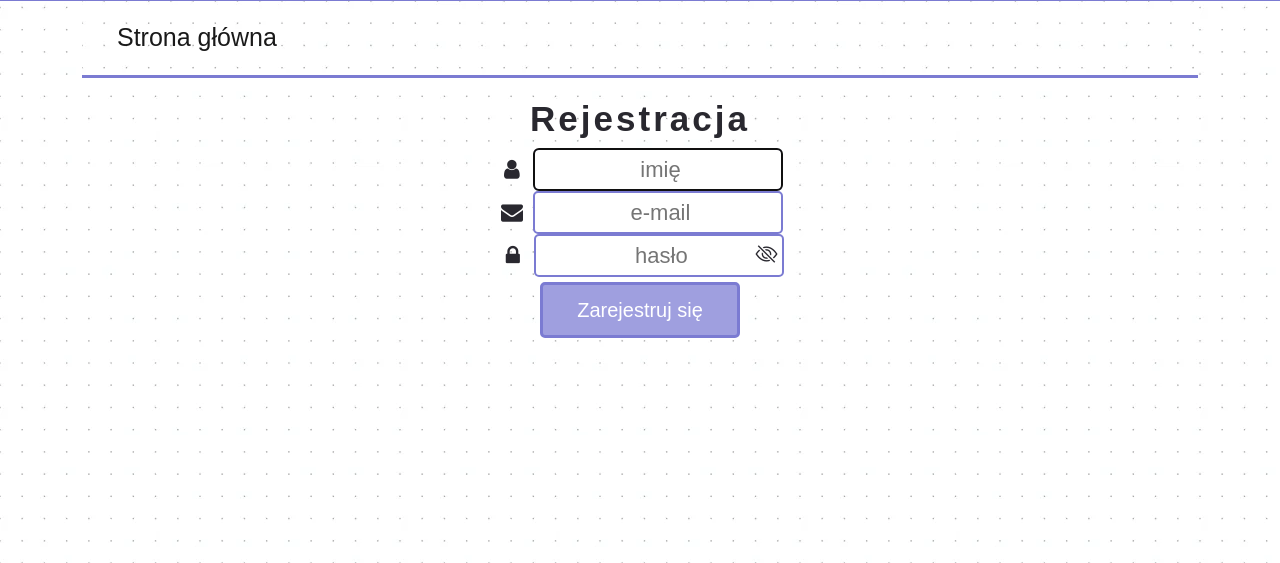
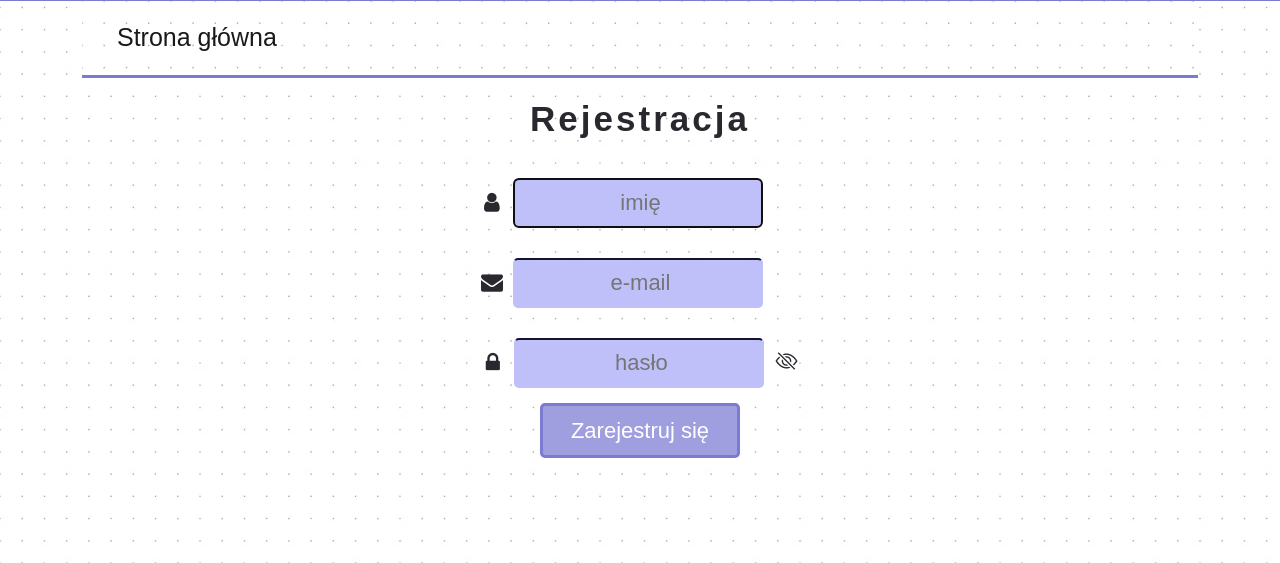
Before and after one commit to Sandra-chemist/Personal_Budget_MVC, a PHP site: page /posts/signup/new in a window 1280 px wide. Shown: the part 237-800 px from the top of the page. Run offline with PHP 8.4, Linux system fonts and the light colour scheme; some libraries are stand-ins or nearby versions; some web fonts are replaced.

Commit message:
styling application

```diff
--- a/App/Views/Signup/activated.html
+++ b/App/Views/Signup/activated.html
@@ -6,6 +6,6 @@
 
 <h3>Rejestracja</h3>
 
-<p>Sukces! Twoje konto jest już aktywne. Teraz możesz <a href="/login"> zalogować się</a>.</p>
+<p>Twoje konto jest już aktywne! Teraz możesz <a href="/login"> zalogować się</a>.</p>
 
 {% endblock %}
--- a/App/Views/Signup/new.html
+++ b/App/Views/Signup/new.html
@@ -14,11 +14,9 @@
 
 {% if user.errors is not empty %}
 <p>Błędy:</p>
-<ul>
     {% for error in user.errors %}
-    <ul>{{ error }}</ul>
+    <li>{{ error }}</li>
     {% endfor %}
-</ul>
 {% endif %}
 
 <form method="post" action="/signup/create" id="formSignup">
--- a/App/Views/Signup/success.html
+++ b/App/Views/Signup/success.html
@@ -6,8 +6,8 @@
 
     <h3>Rejestracja</h3>
 
-    <p>Sukces! Dziękuję za Twoją rejestrację</p>
+    <p>Dziękuję za Twoją rejestrację.</p>
 
-    <p>Proszę sprawdź swoją pocztę email, żeby aktywować konto</p>
+    <p>Proszę, sprawdź swoją pocztę email, żeby aktywować konto.</p>
 
 {% endblock %}
--- a/public/css/styles.css
+++ b/public/css/styles.css
@@ -50,7 +50,8 @@ button{
     width: 200px;
     background-color: #9f9fdf;
     font-size: 22px !important;
-    margin-top: 5px;
+    margin-top: 15px;
+    height: 55px;
 }
 .btn,
 .dropdown-item{
@@ -58,26 +59,44 @@ button{
     border: 3px solid #7b7bd2 !important;
     color: white;
     border-radius: 5px;
-    padding: 10px;
     text-align: center;
     margin-bottom: 5px;
     width: 200px;
-    font-size: 20px !important;
 }
+.dropdown-item{
+    font-size: 22px !important;
+}
+.btn{
+    font-size: 22px;
+
+}
+input[type=text],
+input[type=date],
+input[type=number]{
+    height: 55px;
+}
+
 input[type=text],
 input[type=date],
 input[type=number],
 select,
 .form{
+    background-color: #bfbffa;
     border-radius: 5px;
-    border: 2px solid #7b7bd2;
+    border-color: #393983 transparent transparent transparent;
     padding: 3px;
     padding-left: 7px;
     width: 250px;
-    color: #29282f;
     text-align: center;
 }
 
+#inputEmail,
+#inputPassword,
+#inputName{
+    margin-top: 30px;
+    margin-right: 40px;
+    height: 50px;
+}
 a{
     color: #8383db;
     transition: all .33s ease-in-out;
@@ -92,7 +111,7 @@ a:hover{
 .btn:hover {
     background-color: #8383db !important;
     border: 3px solid #7b7bd2 !important;
-    color: aliceblue;
+    color: white;
     border-radius: 5px;
 }
 .form-control{
@@ -112,6 +131,7 @@ a:hover{
     margin-left: -35px;
     margin-right: 5px;
 }
+
 .custom-select {
     position: relative;
     width: 250px;
@@ -164,7 +184,6 @@ a:hover{
     z-index: 99;
 }
 
-/* Hide the items when the select box is closed: */
 .select-hide {
     display: none;
 }
```
Also changed, not shown: App/Views/Menu/index.html (+4 -4 lines), App/Views/Password/reset.html (+6 -35 lines), public/js/balance.js (added, +23 -0 lines).
